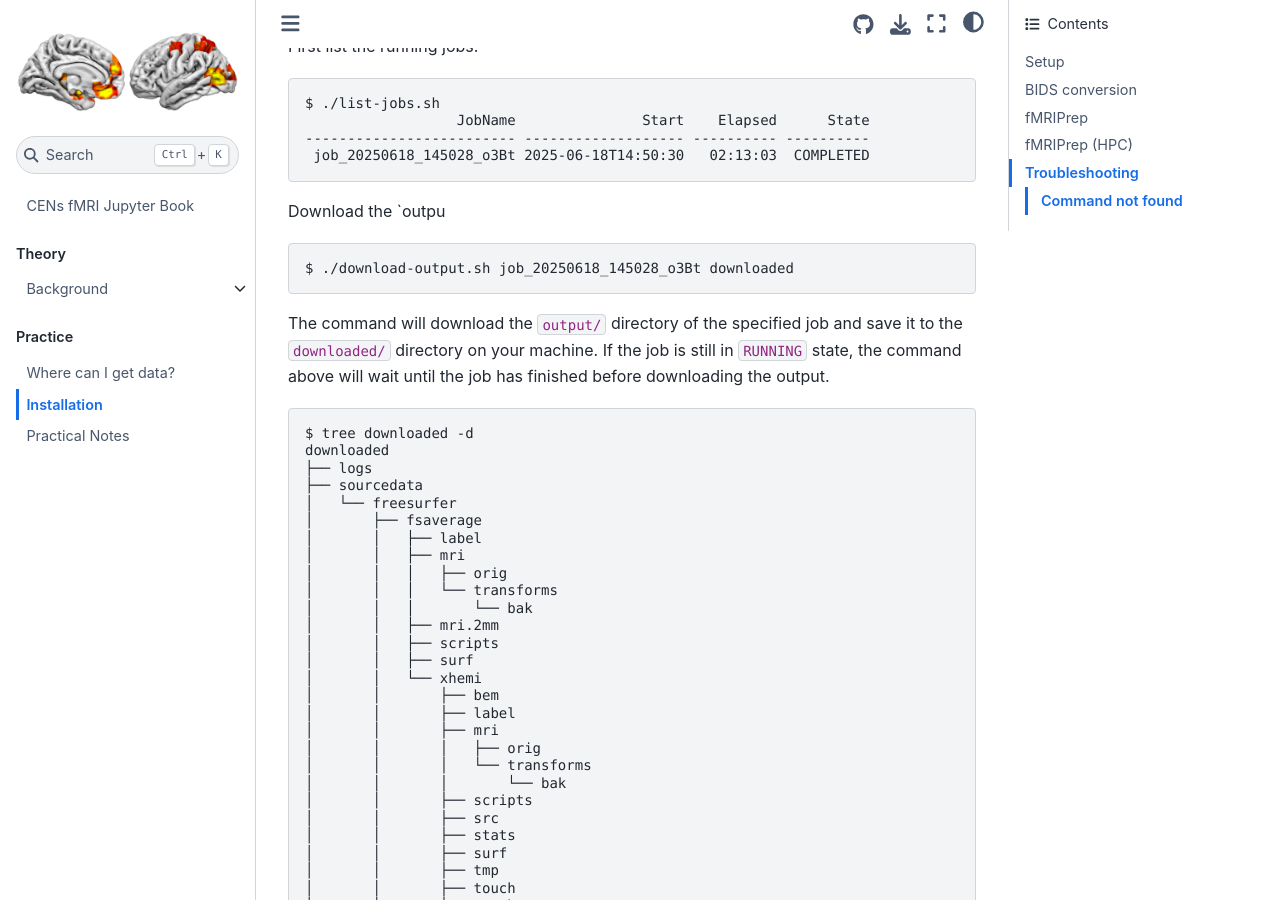
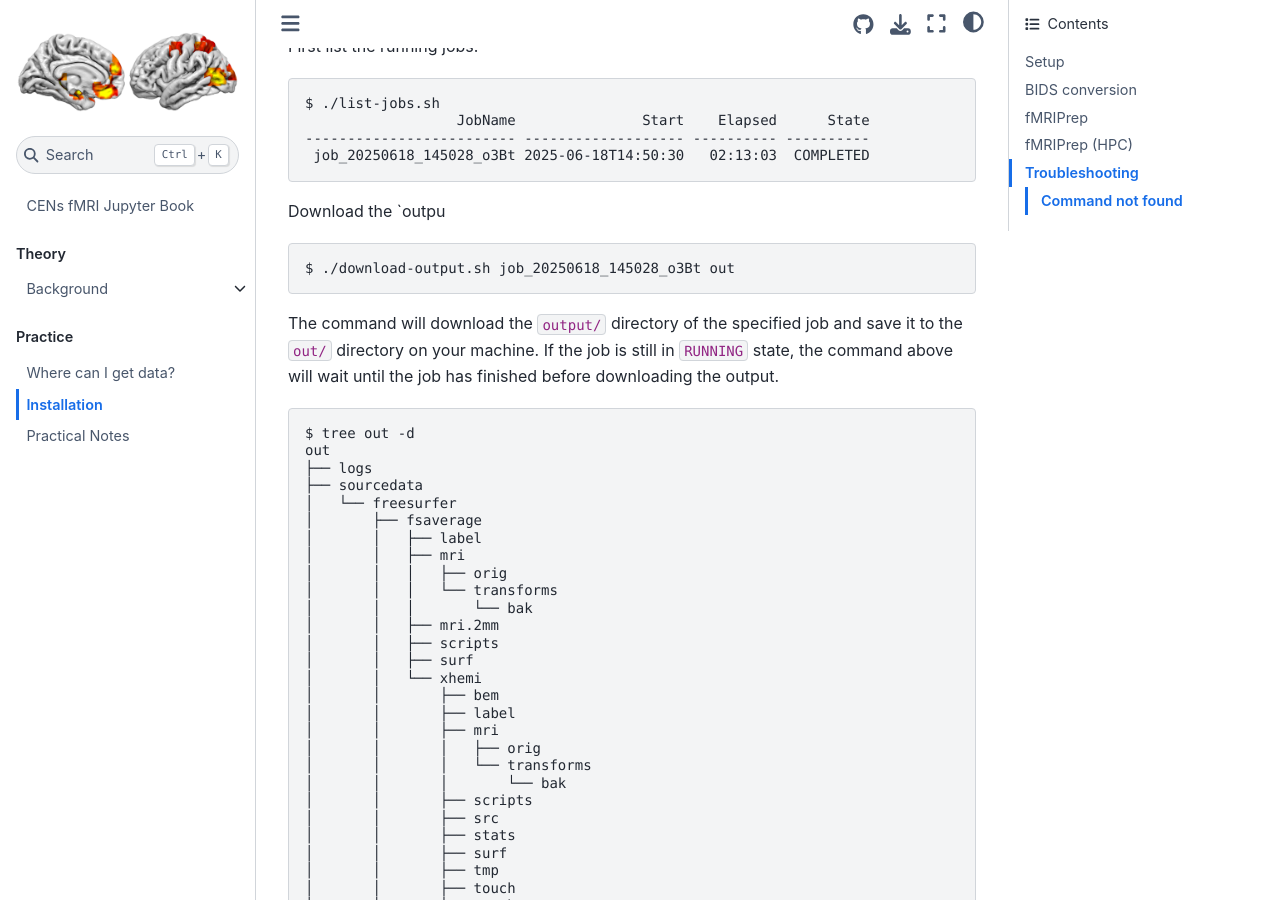
Before and after one commit to CENsBonn/fMRI, a Jupyter Book: the page built from installation.md, in a window 1280 px wide and 900 px high, scrolled down 7900 px. Built offline with Jupyter Book 1.0.4 settings and Sphinx 7.4.7 and the Sphinx Book theme 1.1.4, drawn with Linux system fonts in a browser that asks for light colours.

Commit message:
docs: Change directory name

````diff
--- a/installation.md
+++ b/installation.md
@@ -428,17 +428,17 @@ $ ./list-jobs.sh
 Download the `outpu
 
 ```console
-$ ./download-output.sh job_20250618_145028_o3Bt downloaded
+$ ./download-output.sh job_20250618_145028_o3Bt out
 ```
 
 The command will download the `output/` directory of the specified job and save
-it to the `downloaded/` directory on your machine.
+it to the `out/` directory on your machine.
 If the job is still in `RUNNING` state, the command above will wait until the
 job has finished before downloading the output.
 
 ```console
-$ tree downloaded -d
-downloaded
+$ tree out -d
+out
 ├── logs
 ├── sourcedata
 │   └── freesurfer
````
